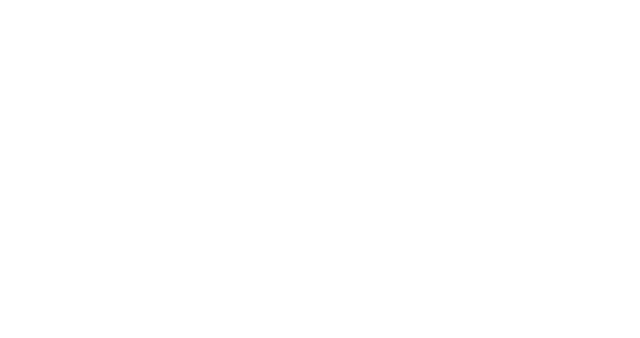
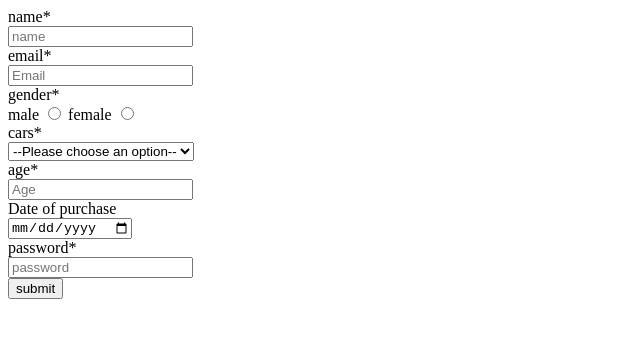
Before and after one commit to acciojob/car-insurance-form-CHANDRAMOULIJOKADA, a website: page main.html in a window 1280 px wide. Shown: the whole page, without its empty margins (0-640 px from the left). Drawn offline with Linux system fonts and the light colour scheme.

Commit message:
created a submission

```diff
--- a/main.html
+++ b/main.html
@@ -8,6 +8,70 @@
 
 <body>
 	<!-- the entire body must be written by student -->
+	<form method="post">
+		<div>
+			<label for="name">
+				name*
+			</label><br>
+			<input type="text" name="name" id="name" placeholder="name" required>
+		</div>
+
+		<div>
+			<label for="email">
+				email*
+			</label><br>
+			<input type="email" name="email" id="email" placeholder="Email" required>
+		</div>
+
+		<div>
+			<label for="gender">
+				gender*
+			</label><br>
+			<label for="gender_m">male</label>
+			<input type="radio" name="gender" id="gender_m" placeholder="Gender" required>
+			<label for="gender_f">female</label>
+			<input type="radio" name="gender" id="gender_f" placeholder="Gender" required>
+
+		</div>
+
+		<div>
+			<label for="cars">
+				cars*
+			</label><br>
+			<select id="cars">
+				<option disabled selected value="">--Please choose an option--</option>
+				<option value="bmw">BMW</option>
+				<option value="audi">Audi</option>
+				<option value="mercedez">Mercedez</option>
+			</select>
+		</div>
+
+		<div>
+			<label for="age">
+				age*
+			</label><br>
+			<input type="number" name="age" placeholder="Age" required id="age">
+		</div>
+
+		<div>
+			<label for="dop">
+				Date of purchase
+			</label><br>
+			<input id="dop" type="date" name="dop" placeholder="DOP" required>
+		</div>
+
+
+		<div>
+			<label for="password">
+				password*
+			</label><br>
+			<input id="password" type="password" name="password" placeholder="password" required>
+		</div>
+
+
+
+		<button type="submit">submit</button>
+	</form>
     <script type="text/javascript" src="./script.js">
 </script>
 
```
